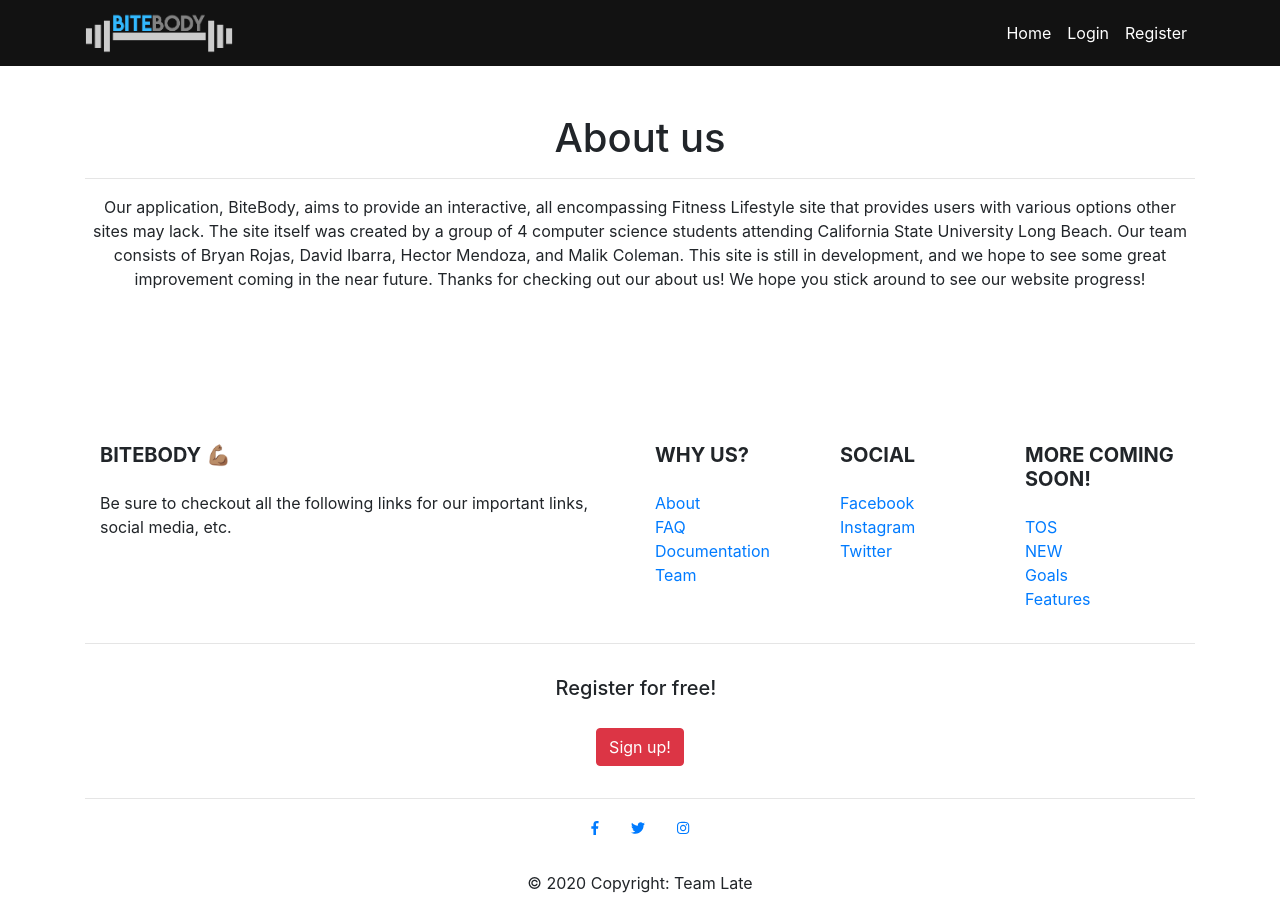
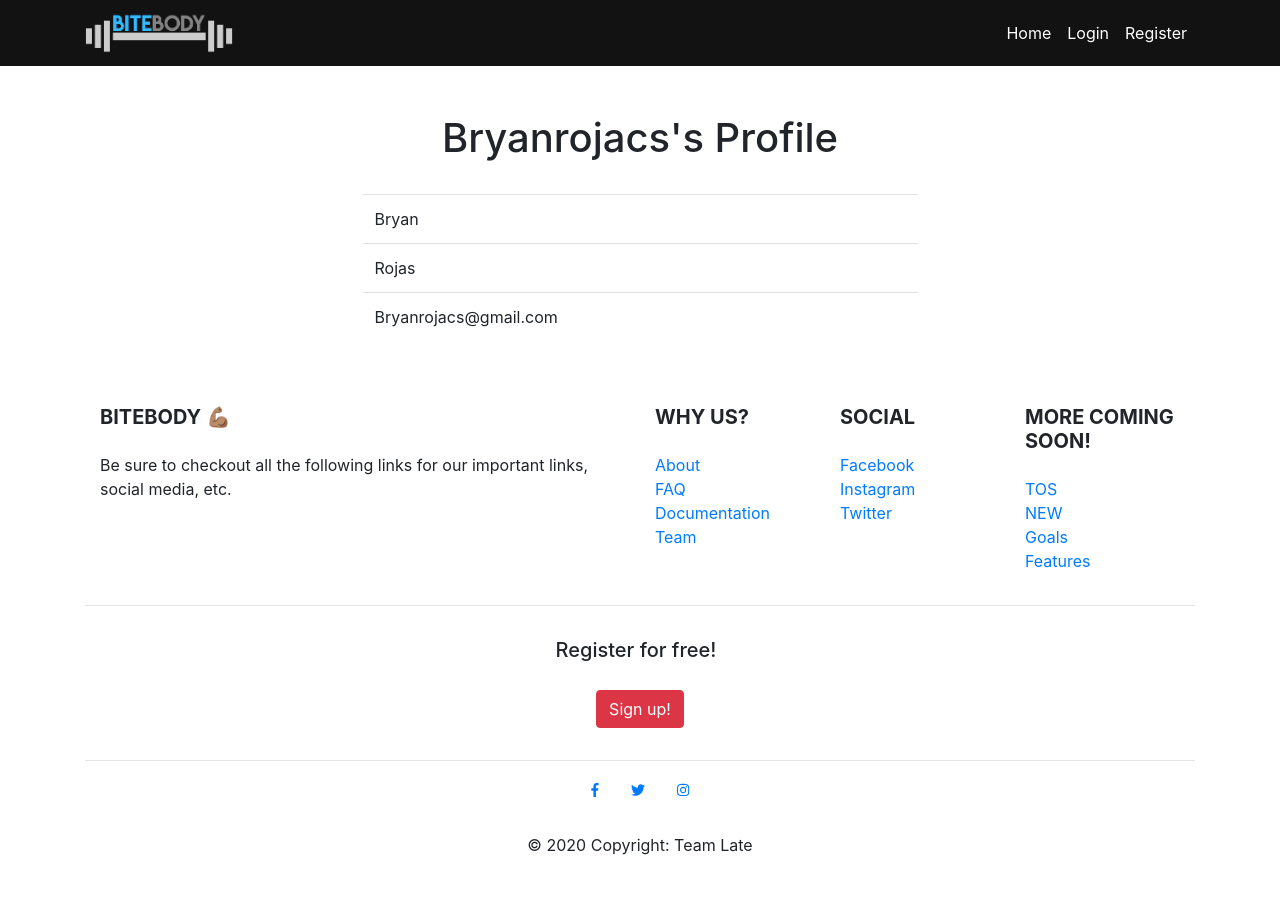
Before and after one commit to Bite-Body/bitebody-front-end, a React (Create React App) app: page /profile in a window 1280 px wide. After the commit the page ends 873 px from the top, so only its background shows below. Built offline with nearby package versions, Linux system fonts and the light colour scheme.

Commit message:
profile page add

```diff
--- a/src/components/Profile.js
+++ b/src/components/Profile.js
@@ -1,39 +1,55 @@
 import React, { Component } from 'react'
-
-class About extends Component {
 
 
 
+class Profile extends Component {
+  constructor() {
+    super()
+    this.state = {
+      first_name: '',
+      last_name: '',
+      email: '',
+      errors: {}
+    }
+  }
+
+
+  imageStyling = {
+    border: '2px solid black'
+  }
+
   render() {
     return (
-
-        <div className="container">
-          <br/><br/>
-          <div class = "centering" data-analytics-section = "Center">
-            <div class = "block center">
-              <h1 class = "h1"><center>About us</center></h1>
-              <hr></hr>
-              <p>
-              <center>Our application, BiteBody, aims to provide an interactive, all encompassing
-                Fitness Lifestyle site that provides users with various options other sites may lack. The site itself was created by
-                a group of 4 computer science students attending California State University Long Beach.
-                Our team consists of Bryan Rojas, David Ibarra, Hector Mendoza, and
-                Malik Coleman. This site is still in development, and we hope to see some great improvement
-                coming in the near future. Thanks for checking out our about us! We hope you stick around to
-                see our website progress! </center>
-              </p>
-
-            </div>
+      <div className="container">
+       <br/>
+       <br/>
+          <div className="col-sm-8 mx-auto">
+            <h1 className="text-center">Bryanrojacs's Profile</h1>
           </div>
 
 
 
+          <br/>
+          <table className="table col-md-6 mx-auto">
+            <tbody>
+              <tr>
+                <td>Bryan</td>
+                <td>{this.state.first_name}</td>
+              </tr>
+              <tr>
+                <td>Rojas</td>
+                <td>{this.state.last_name}</td>
+              </tr>
+              <tr>
+                <td>Bryanrojacs@gmail.com</td>
+                <td>{this.state.email}</td>
+              </tr>
+            </tbody>
+          </table>
 
-          <br/><br/><br/>
-        </div>
-
+      </div>
     )
   }
 }
 
-export default About
+export default Profile
```
